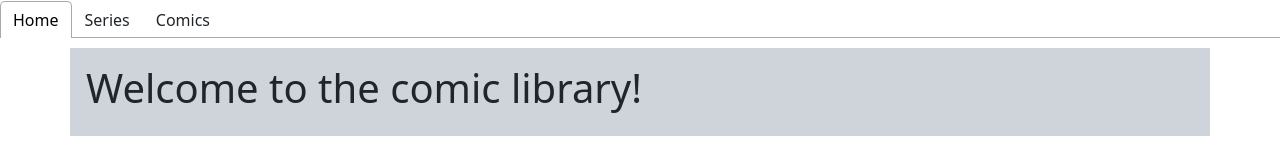
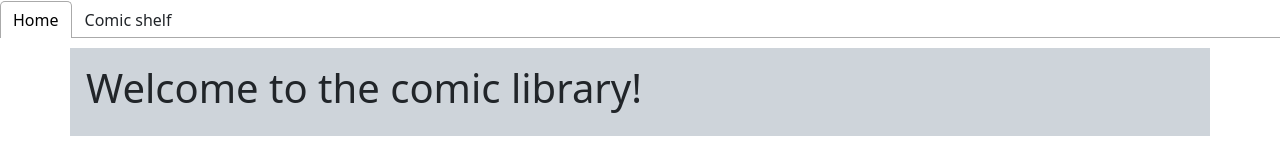
Before and after one commit to StephanColson/Comixy, a React (Vite) app: page / in a window 1280 px wide. Shown: the top 160 px of the page. Built offline with nearby package versions, Linux system fonts and the light colour scheme.

Commit message:
added react-flip-move and rc-pagination
removed unwanted pages

```diff
--- a/src/App.jsx
+++ b/src/App.jsx
@@ -3,10 +3,9 @@ import './App.css'
 import 'react-tabs/style/react-tabs.css'
 import 'bootstrap/dist/css/bootstrap.min.css';
 import {Tab, TabList, TabPanel, Tabs} from "react-tabs";
-import {SeriePage} from "./pages/SeriePage.jsx";
 import {ComicPage} from "./pages/ComicPage.jsx";
 import {HomePage} from "./pages/HomePage.jsx";
-import {COMIC_DATA, SERIE_DATA} from "./data/data.js";
+import {COMIC_DATA} from "./data/data.js";
 
 function App() {
     return (
@@ -17,18 +16,12 @@ function App() {
                         Home
                     </Tab>
                     <Tab>
-                        Series
-                    </Tab>
-                    <Tab>
-                        Comics
+                        Comic shelf
                     </Tab>
                 </TabList>
 
                 <TabPanel>
                     <HomePage/>
-                </TabPanel>
-                <TabPanel>
-                    <SeriePage series={SERIE_DATA}/>
                 </TabPanel>
                 <TabPanel>
                     <ComicPage comics={COMIC_DATA}/>
--- a/src/components/Series.jsx
+++ /dev/null
@@ -1,2 +0,0 @@
-function Serie () {}
-export function Series () {}
--- a/src/pages/SeriePage.jsx
+++ /dev/null
@@ -1 +0,0 @@
-export function SeriePage () {}
```
Also changed, not shown: package.json (+6 -4 lines), 1 other file (tests, documents, lock files or other folders).
